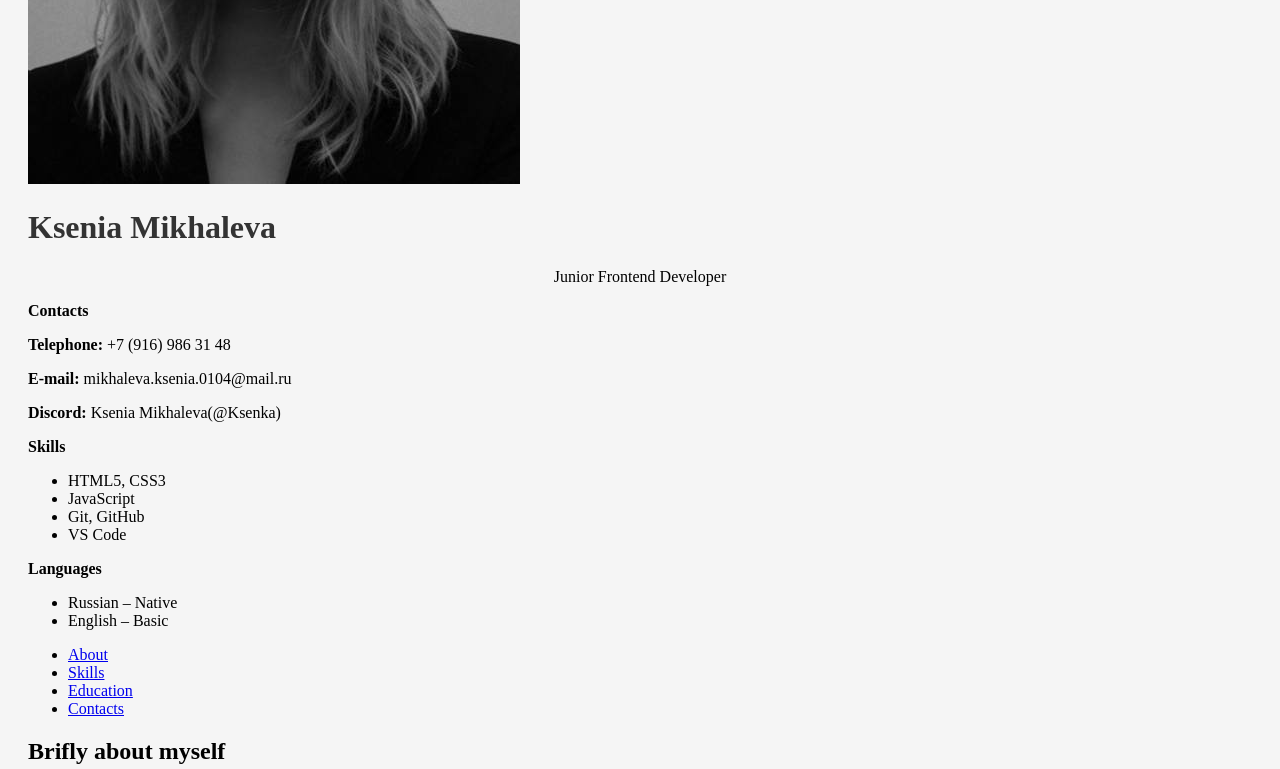
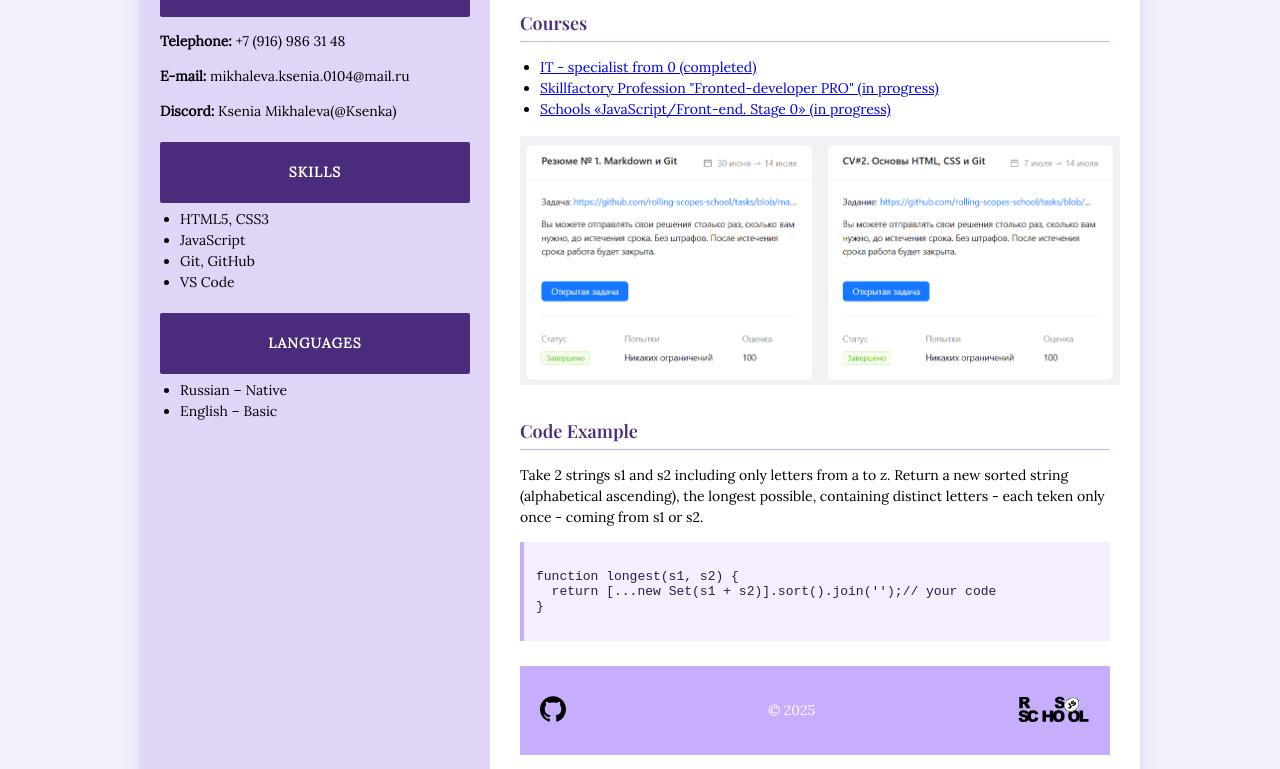
Before and after one commit to MikhalevaKsenia/rsschool-cv, a plain HTML site: page index.html in a window 1280 px wide. Shown: the part 391-1160 px from the top of the page. Drawn offline with nearby package versions, Linux system fonts and the light colour scheme.

Commit message:
init: start project

```diff
--- a/style.css
+++ b/style.css
@@ -1,8 +1,138 @@
-body {
-  front-family: sans-serif;
-  background: #f5f5f5;
+  body {
+      font-family: 'Lora', serif;
+      margin: 0;
+      padding: 0;
+      background: #f3f0fa;
+      display: flex;
+      justify-content: center;
+    }
+    .nav-list {
+  display: flex;
+  justify-content: flex-end;
+  align-items: center;
+  list-style: none;
+  padding: 14px 30px;
+  line-height: 50px;
+  transition: 0.3s;
+  background-color: #4b2c7c;
+  position: sticky;
+  box-shadow: 02px 6px rgba(0,0,0,0.1);
+}
+    .nav-list {
+      list-style: none;
+      margin: 0;
+      padding: 0;
+      display: inline-flex;
+      gap: 100px;
+    }
+
+    .nav-item {
+      margin-left: 20px;
+    }
+
+    .nav-item li:first-child{
+      margin-left: 0;
+    }
+    .nav-link {
+      color: #fff;
+      text-decoration: none;
+      font-weight: 500;
+      font-size: 14px;
+      transition: 0.2s;
+      letter-spacing: 0.5px;
+    }
+
+    .nav-link a:hover{
+      color: #d2b5f9;
+    }
+
+    .container {
+      display: flex;
+      max-width: 1000px;
+      background: white;
+      box-shadow: 0 0 15px rgba(128,90,213, 0.2);
+    }
+    .sidebar {
+      width: 35%;
+      background: #e0d4f7;
+      padding: 20px;
+      box-sizing: border-box;
+    }
+    .main {
+      width: 65%;
+      padding: 30px;
+      box-sizing: border-box;
+    }
+    img.profile {
+      width: 200px;
+      border-radius: 50%;
+      display: block;
+      margin: 0 auto 15px;
+      object-fit: cover;
+      border: 4px solid white;
+      box-shadow: 0 0 5px rgba(102, 51, 153, 0.2);
+    }
+    img.primer{
+      width: 600px;
+    }
+    h1 {
+      font-family: 'Playfair Display';
+      text-align: center;
+      font-size: 22px;
+    }
+    h2 {
+      font-family: 'Playfair Display';
+      font-size: 18px;
+      color: #4b2c7c;
+      border-bottom: 1px solid #c9b3eb;
+      padding-bottom: 6px;
+      margin-top: 30px;
+    }
+    p, li {
+      font-size: 14px;
+      line-height: 1.5;
+    }
+    ul {
+      padding-left: 20px;
+      margin-top: 5px;
+    }
+    .section {
+      margin-bottom: 25px;
+    }
+    .contact-icons, .skills, .languages {
+      margin-bottom: 20px;
+    }
+    .section-title {
+      background-color: #4b2c7c;
+      color: #fff;
+      text-transform: uppercase;
+      text-align: center;
+      padding: 6px;
+      margin: 16px 0 6px;
+      font-size: 13px;
+      font-weight: bold;
+      letter-spacing: 1px;
+      border-radius: 2px;
+
+    }
+    code {
+      background: #f4eeff;
+      display: block;
+      padding: 12px;
+      white-space: pre-wrap;
+      font-family: monospace;
+      font-size: 13px;
+      margin-top: 10px;
+      white-space: pre-wrap;
+      border-left: 4px solid #c7aefc;
+      color: #2e1b4f;
+    }
+    footer {
+  display: flex;
+  justify-content: space-between;
+  align-items: center;
   padding: 20px;
+  font-size: 0.8rem;
+  color: #ffffff;
+  background-color: #c7aefc;
 }
-h1 {
-  color: #333;
-}
```
